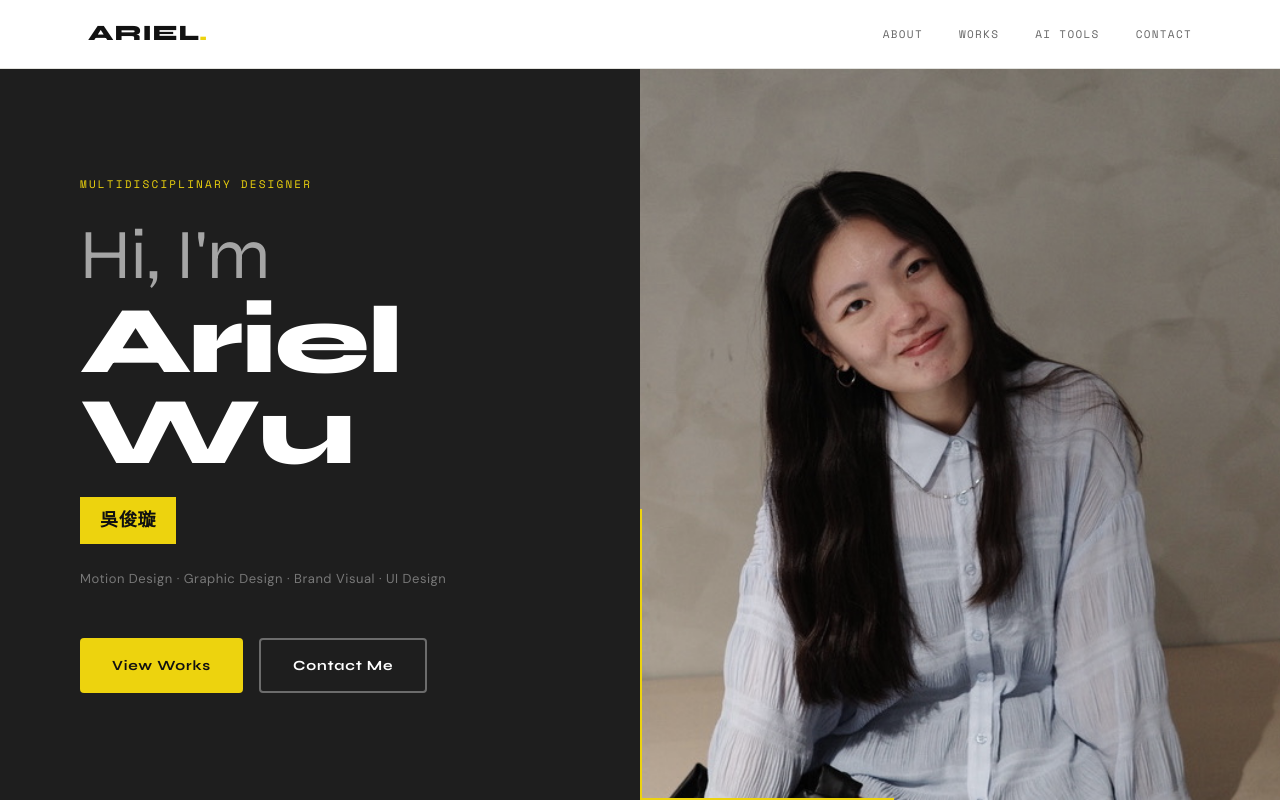
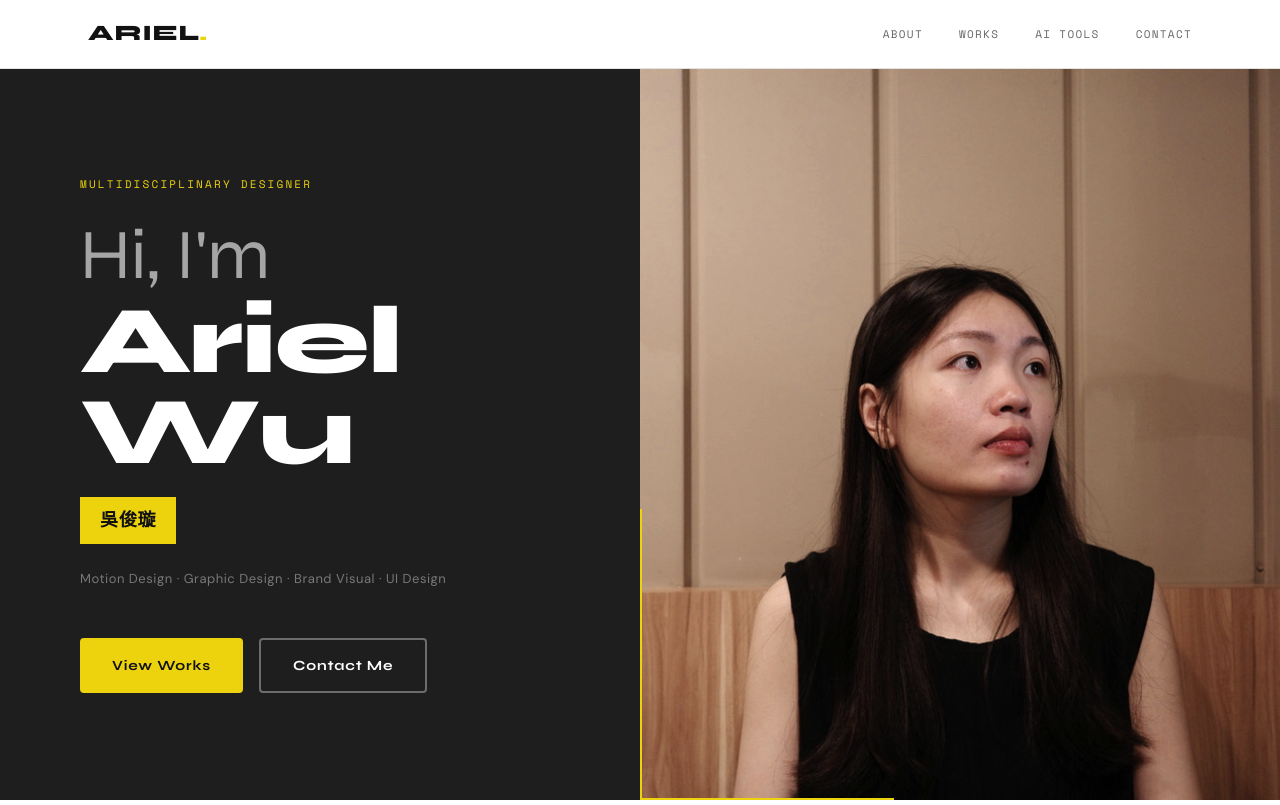
Before and after one commit to arielzp1229/ariel-portfolio, a plain HTML site: page index.html in a window 1280 px wide. Shown: the top 805 px of the page. Drawn offline with nearby package versions, Linux system fonts and the light colour scheme.

Commit message:
調整頁面

```diff
--- a/index.html
+++ b/index.html
@@ -47,7 +47,7 @@
       </div>
     </div>
     <div class="hero-photo-wrap">
-      <img src="images/me.jpeg" alt="Ariel Wu" class="hero-photo">
+      <img src="images/profile.jpg" alt="Ariel Wu" class="hero-photo">
       <div class="hero-photo-deco"></div>
     </div>
   </section>
```
